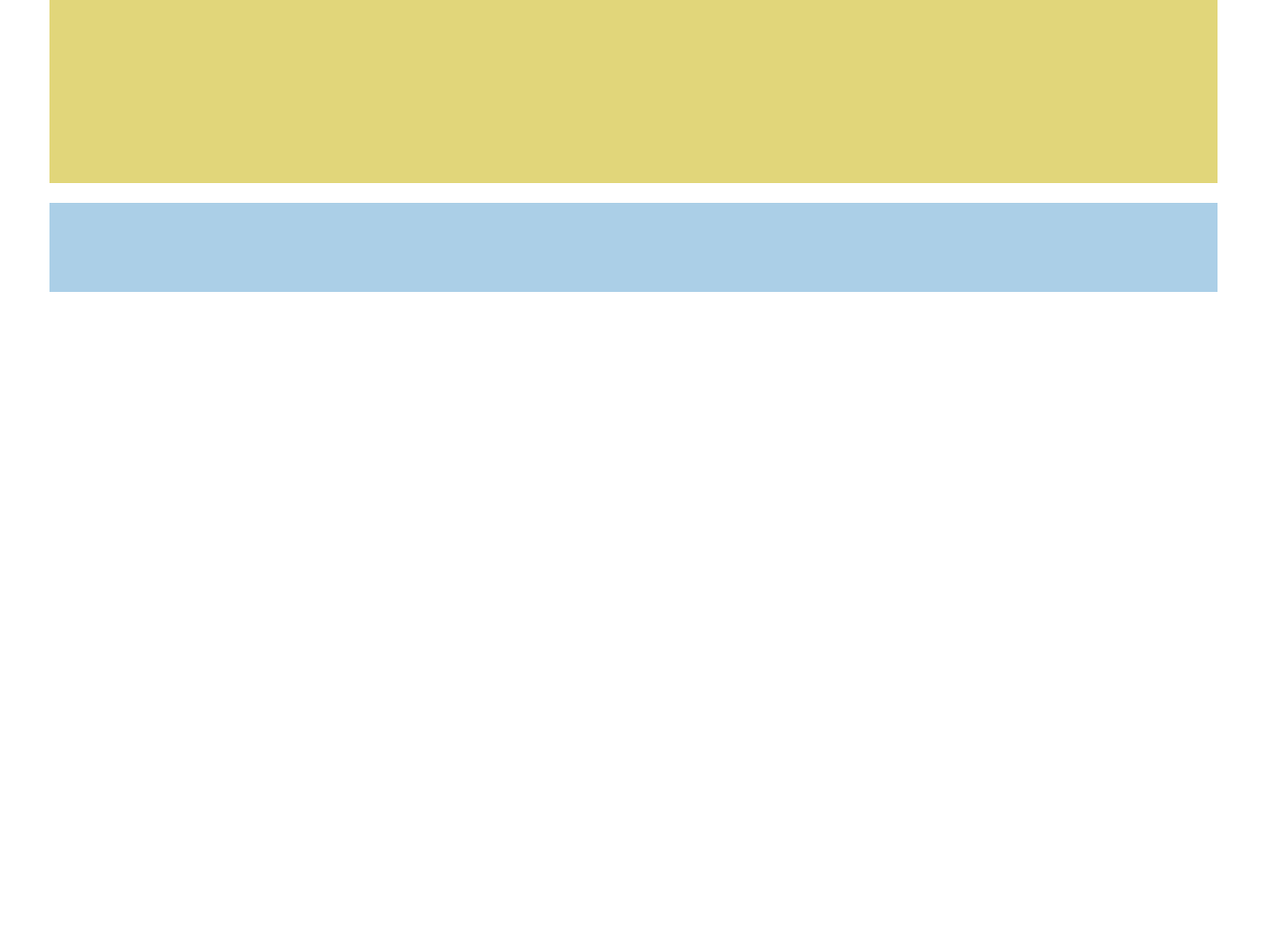
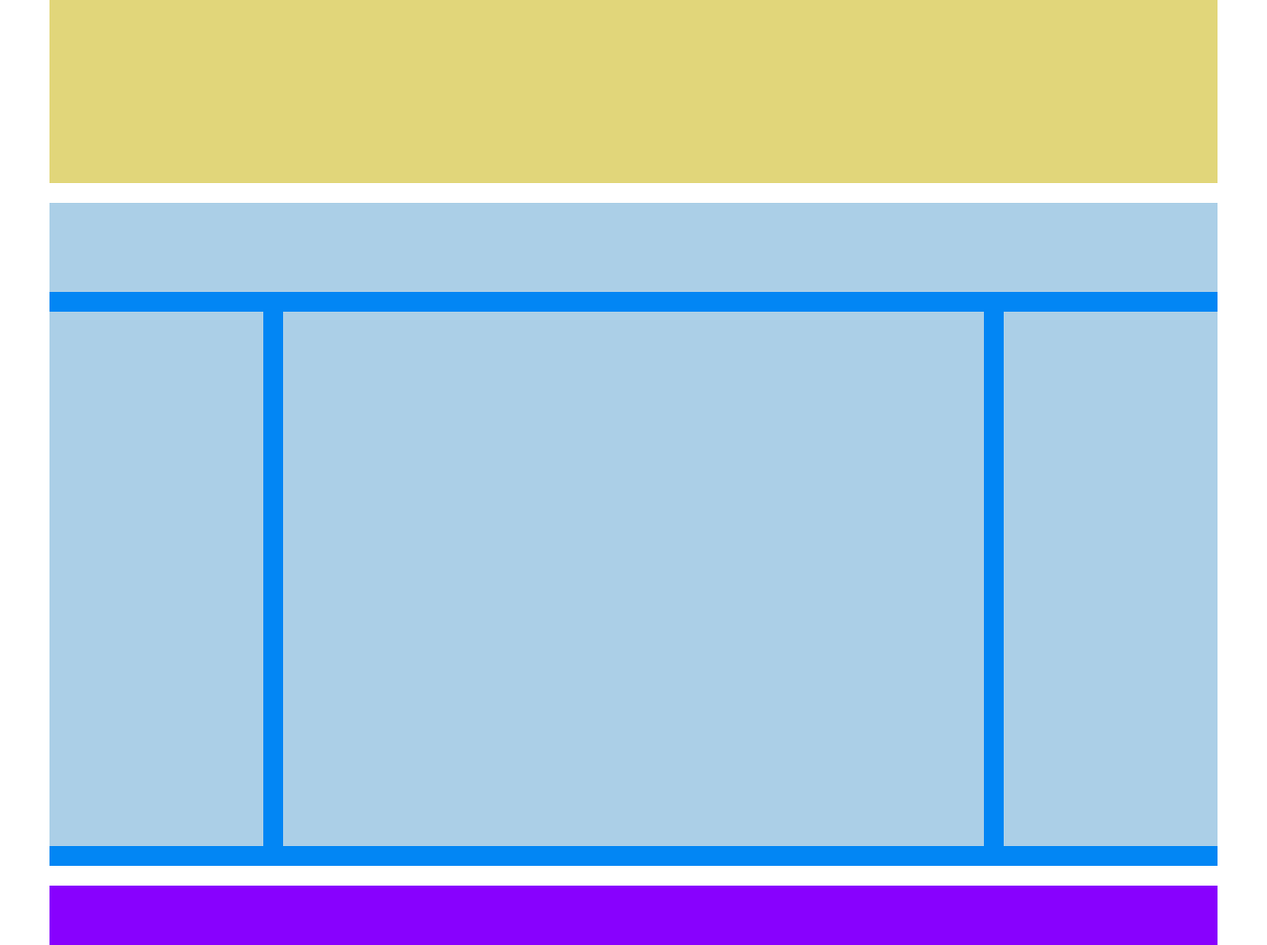
Before and after one commit to Giuseppe-Dicosmo/htmlcss-struttura-wp, a plain HTML site: page index.html in a window 1280 px wide. Shown: the part 500-1455 px from the top of the page at 99% size. Before the commit the page ends 800 px from the top, so only its background shows below. Drawn offline with Linux system fonts and the light colour scheme.

Commit message:
completato

```diff
--- a/index.html
+++ b/index.html
@@ -9,23 +9,39 @@
 </head>
 <body class="debug">
 
-    <header>
-    </header>
+    <div class="cotainer">
+        <header>
+            <!-- navigazione  -->
+        </header>
 
-    <main class="container-1">
-    </main>
+        <main class="container-1">
+            <!-- descrizione  -->
+        </main>
 
-    <main class="container-2">
-        <section></section>
+        <main class="container-2 clearflix">
 
-        <section></section>
+            <section class="description-top">
+                <!-- descrizione  -->
+            </section>
 
-        <section></section>
+            <section class="sidebar">
+                <!-- contenuto -->
+            </section>
 
-        <section></section>
-    </main>
+            <section class="content">
+                <!-- contenuto -->
+            </section>
 
-    <footer></footer>
+            <section class="sidebar">
+                <!-- contenuto -->
+            </section>
+
+        </main>
+
+        <footer>
+            <!-- ringraziamenti -->
+        </footer>
+    </div>
 
 </body>
 </html>
--- a/style/style.css
+++ b/style/style.css
@@ -1,39 +1,68 @@
 *{
     margin: 0;
     padding: 0;
-    box-sizing: content-box;
+    box-sizing: border-box;
 }
 
-body{
-    width: 1180px;
-    max-width: 100%;
+/* ------------ */
+.cotainer{
+    max-width: 1180px;
     margin: 0 auto;
 }
 
+/* navigazione */
 .debug header{
     background: #e579e6;
     min-height: 145px;
+    width: 100%;
     margin-top: 20px;
 }
 
+/* descrizione  */
 .debug .container-1{
     background: #e1d67a;
     min-height: 500px;
     margin: 20px 0;
 }
 
+/* contenuto */
 .container-2{
     background: #0286f4;
+    width: 100%;
 }
 
-.container-2::after{
+.clearflix::after{
     content: "";
     display: block;
     clear: both;
 }
 
-.container-2 section:nth-of-type(1){
+.description-top{
     background: #abcfe7;
-    min-height: 90px;
-    float: none;
+    height: 90px;
+    width: 100%;
+    margin-bottom: 20px;
 }
+
+.sidebar{
+    background: #abcfe7;
+    width: calc(20% - 20px);
+    height: 540px;
+    float: left;
+}
+
+.content{
+    background: #abcfe7;
+    width: 60%;
+    height: 540px;
+    margin: 0 20px;
+    margin-bottom: 20px;
+    float: left;
+}
+
+/* ringraziamenti */
+footer{
+    background: #8801fe;
+    height: 60px;
+    margin-top: 20px;
+}
```
